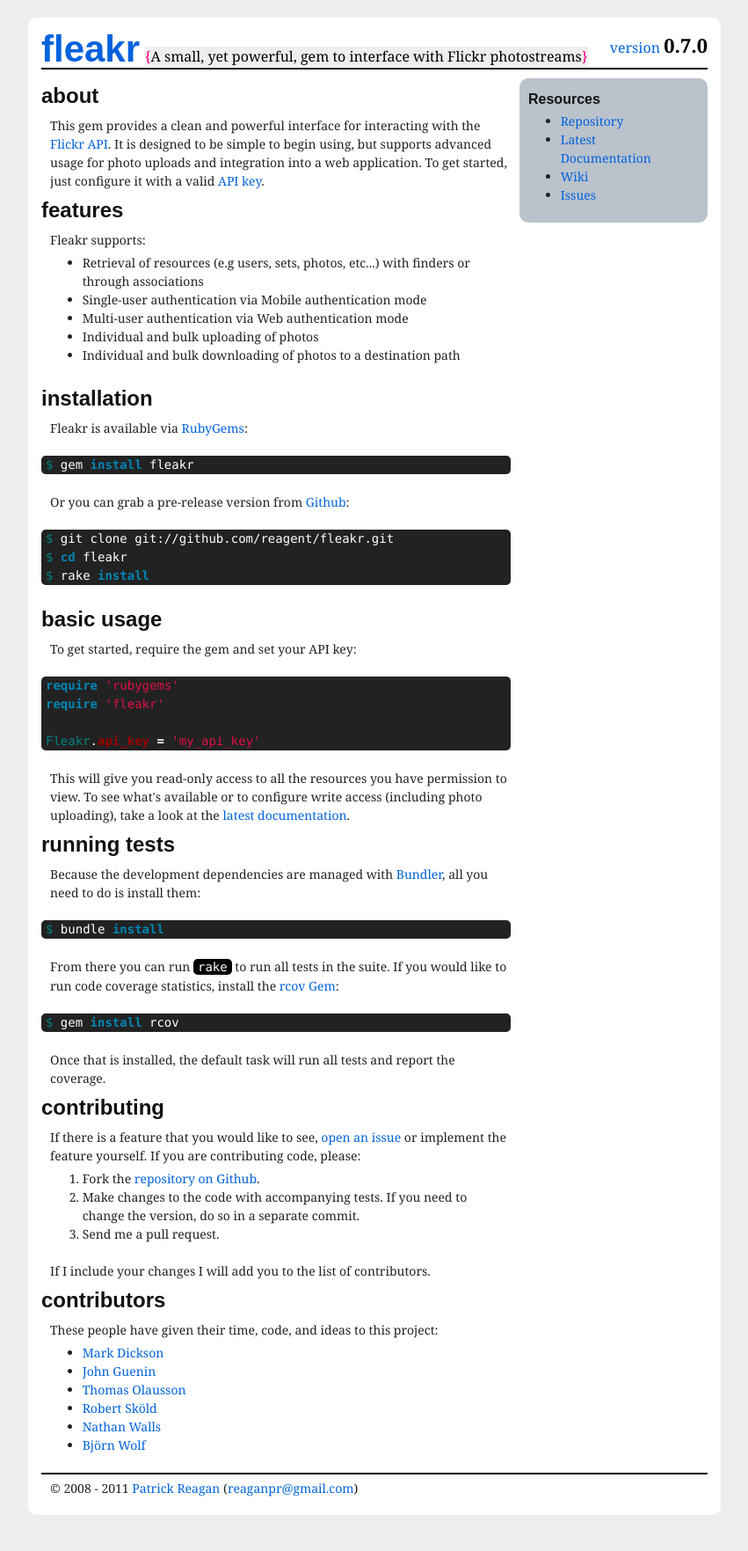
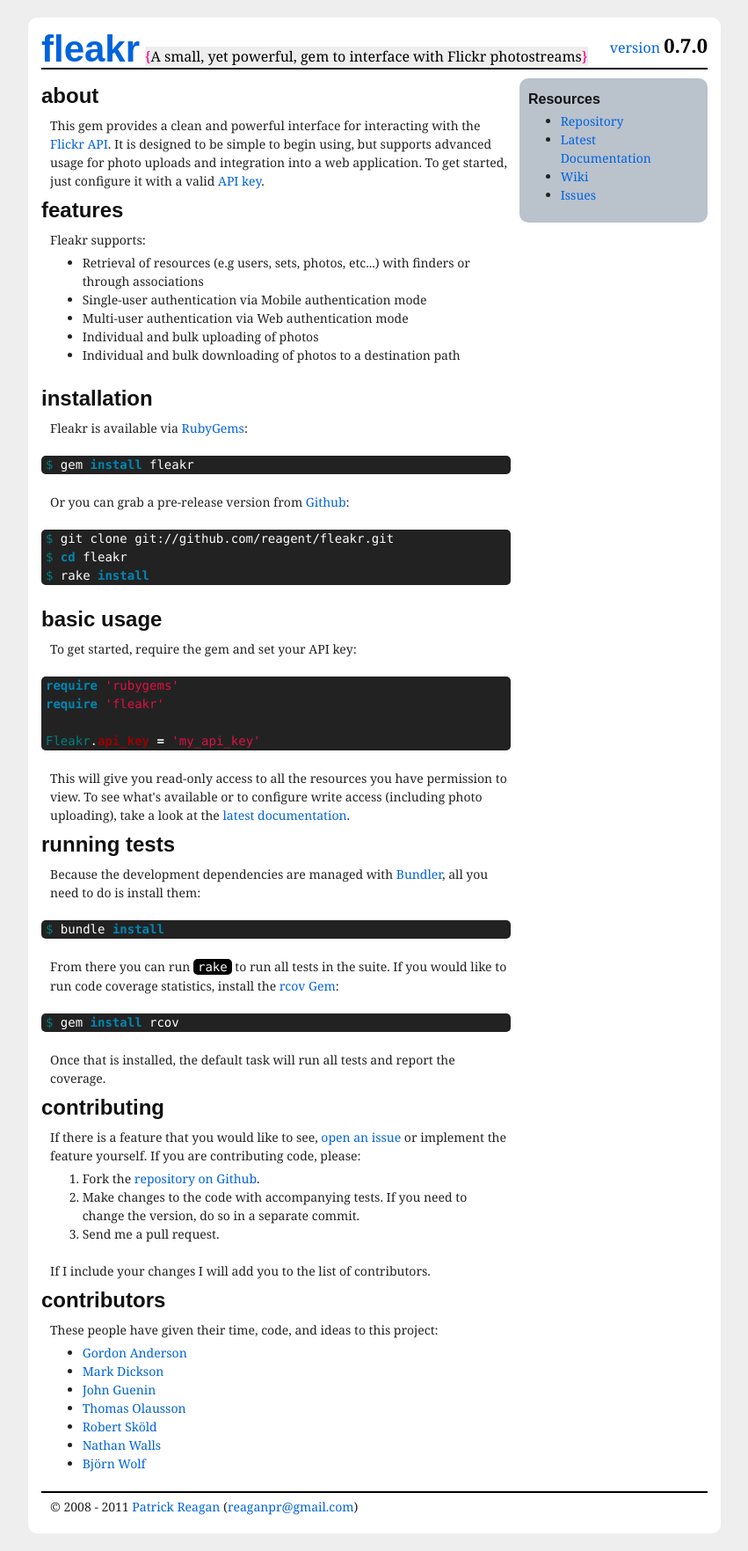
Before and after one commit to reagent/fleakr, a Jekyll site: the page built from index.html, in a window 1280 px wide. Shown: the whole page at 88% size, without its empty margins (214-1065 px from the left). Built offline with Jekyll 4.4.1, drawn with Linux system fonts in a browser that asks for light colours; before the commit the page ends 1742 px from its top, so only the background shows below that.

Commit message:
Added Gordon as a contributor

```diff
--- a/index.html
+++ b/index.html
@@ -91,6 +91,7 @@
 <p>These people have given their time, code, and ideas to this project:</p>
 
 <ul>
+  <li><a href="http://github.com/gordonbanderson">Gordon Anderson</a></li>
   <li><a href="http://github.com/ideaoforder">Mark Dickson</a></li>
   <li><a href="http://github.com/johng">John Guenin</a></li>
   <li><a href="http://github.com/latompa">Thomas Olausson</a></li>
```
